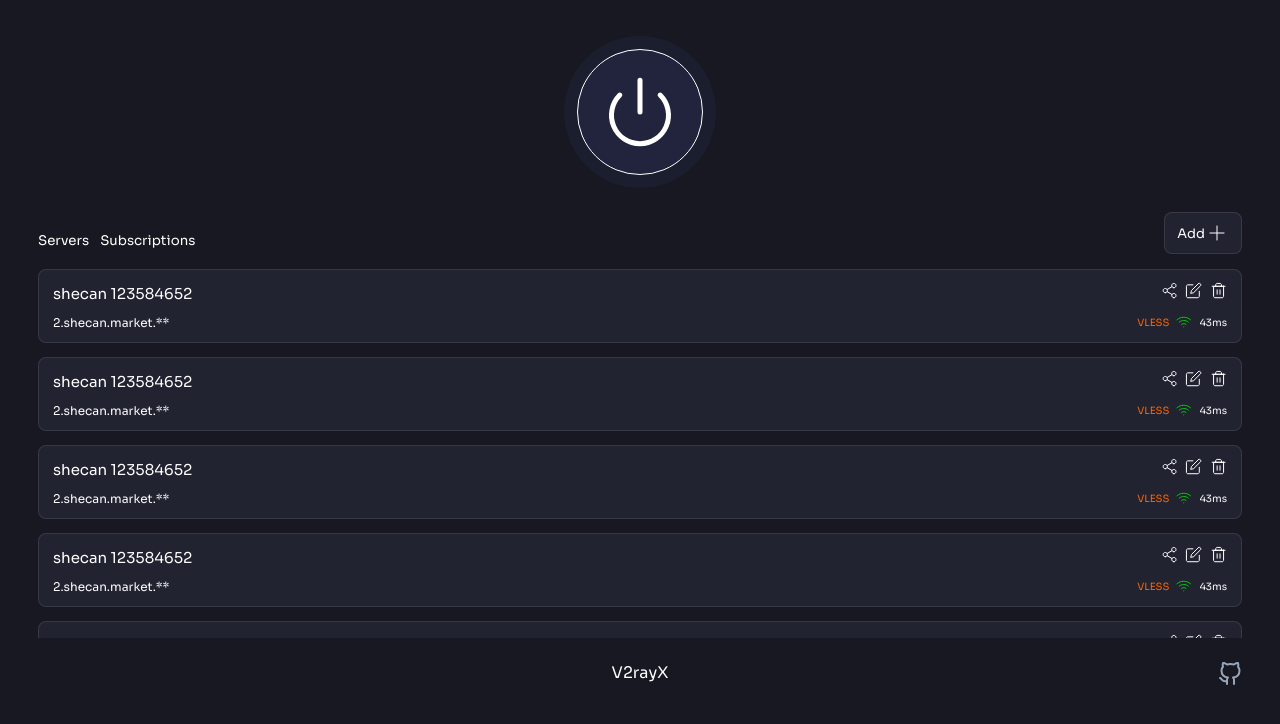
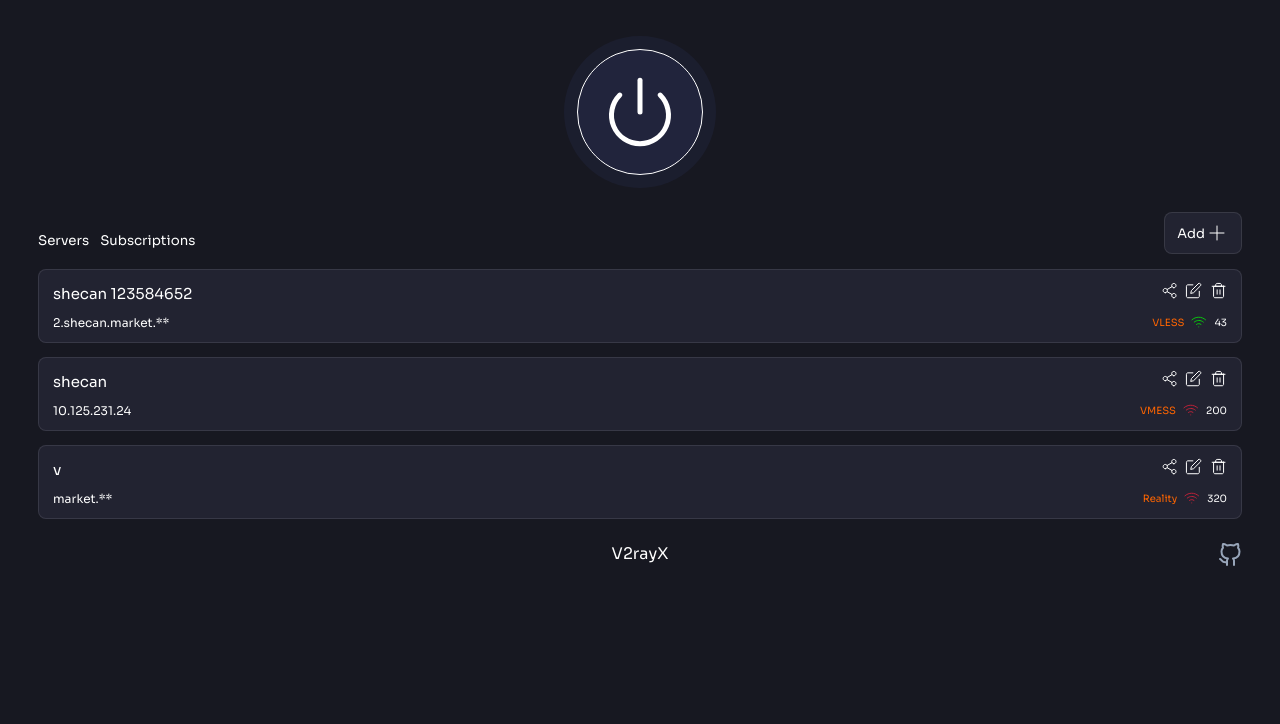
Before and after one commit to KayloPortal/v2rayx, a React (Vite) app: page / in a window 1280 px wide. Shown: the top 724 px of the page. Built offline with nearby package versions, Linux system fonts and the light colour scheme.

Commit message:
configs base dynamic code + css styls bug fix

```diff
--- a/src/Components/Configs.css
+++ b/src/Components/Configs.css
@@ -6,6 +6,7 @@
   row-gap: 14px;
   overflow: scroll;
   height: 369px;
+  height: min-content;
 }
 
 .config {
--- a/src/Components/Configs.jsx
+++ b/src/Components/Configs.jsx
@@ -1,23 +1,39 @@
 import "./Configs.css";
+
+const configs = [
+  {
+    "title": "shecan 123584652",
+    "address": "2.shecan.market.**",
+    "protocol": "VLESS",
+    "ping": "43",
+  },
+  {
+    "title": "shecan",
+    "address": "10.125.231.24",
+    "protocol": "VMESS",
+    "ping": "200",
+  },
+  {
+    "title": "v",
+    "address": "market.**",
+    "protocol": "Reality",
+    "ping": "320",
+  }
+]
 
 function Configs() {
   return (
     <div className="configs">
-      <Config />
-      <Config />
-      <Config />
-      <Config />
-      <Config />
-      <Config />
+      {configs.map(info => <Config data={info} />)}
     </div>
   );
 }
 
-function Config(){
+function Config({data: {title, address, protocol, ping}}){
   return (
       <div className="config">
         <div>
-          <h3 className="config-name">shecan 123584652</h3>
+          <h3 className="config-name">{title}</h3>
           <div className="config-btns">
             <button>
               <img src="/icons/share-2.svg" alt="Copy config" />
@@ -32,12 +48,12 @@ function Config(){
         </div>
         <div>
           <div>
-            <p className="config-address">2.shecan.market.**</p>
+            <p className="config-address">{address}</p>
           </div>
           <div className="config-details">
-            <p className="config-protocol">VLESS</p>
-            <img src="/icons/wifi-green.svg" alt="" />
-            <p className="config-ping">43ms</p>
+            <p className="config-protocol">{protocol}</p>
+            <img src={`/icons/wifi-${Number(ping) < 100 ? "green" : "red"}.svg`} alt="" />
+            <p className="config-ping">{ping}</p>
           </div>
         </div>
       </div>
```
